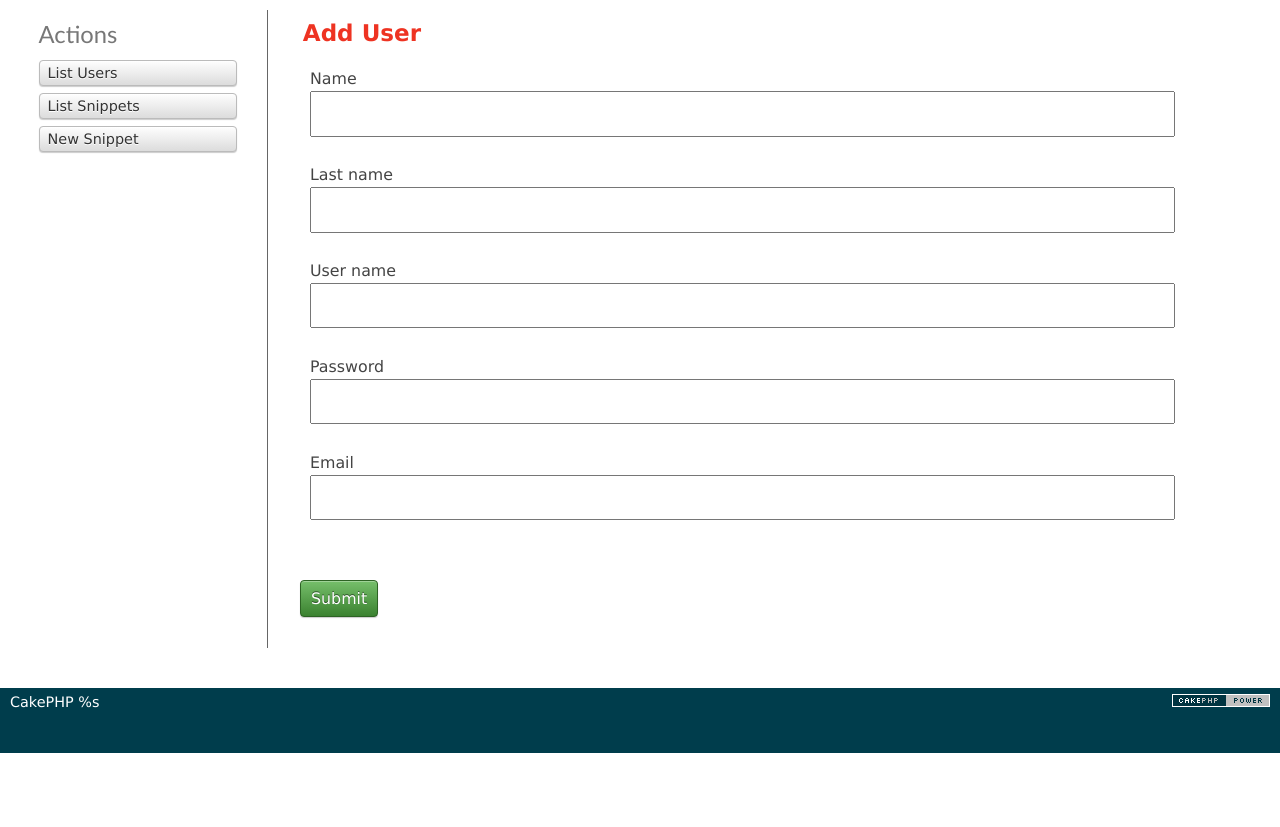
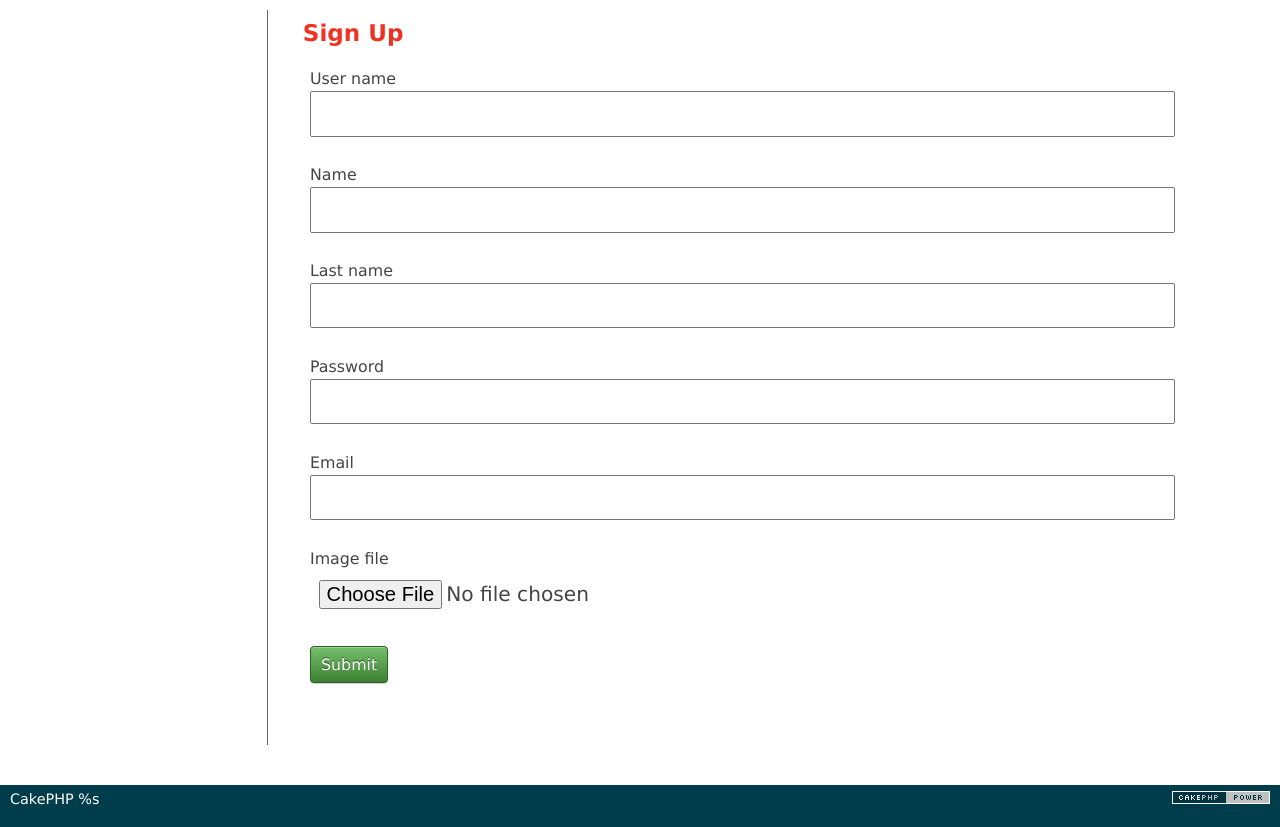
Before and after one commit to MARFMS/ZER0ES, a CakePHP app: the page made by cakephp-2.7.5/app/View/Users/add.ctp in a window 1280 px wide. Shown: the part 47-874 px from the top of the page. Before the commit the page ends 800 px from the top, so only its background shows below. Run offline with PHP 8.4 and a stand-in for CakePHP, Linux system fonts and the light colour scheme; the template is opened without the code that fills it, so the values that code supplies are empty; form fields are guessed from the names that the template uses; some libraries are stand-ins or nearby versions.

Commit message:
usuarios pueden agregar una imagen cuando crean su perfil

```diff
--- a/cakephp-2.7.5/app/View/Users/add.ctp
+++ b/cakephp-2.7.5/app/View/Users/add.ctp
@@ -1,23 +1,14 @@
 <div class="users form">
-<?php echo $this->Form->create('User'); ?>
+<?php echo $this->Form->create('User', array('type' => 'file')); ?>
 	<fieldset>
-		<legend><?php echo __('Add User'); ?></legend>
+		<legend><?php echo __('Sign Up'); ?></legend>
 	<?php
+		echo $this->Form->input('user_name');
 		echo $this->Form->input('name');
 		echo $this->Form->input('last_name');
-		echo $this->Form->input('user_name');
 		echo $this->Form->input('password');
 		echo $this->Form->input('email');
+		echo $this->Form->input('image_file', array('type' => 'file'));
 	?>
-	</fieldset>
 <?php echo $this->Form->end(__('Submit')); ?>
 </div>
-<div class="actions">
-	<h3><?php echo __('Actions'); ?></h3>
-	<ul>
-
-		<li><?php echo $this->Html->link(__('List Users'), array('action' => 'index')); ?></li>
-		<li><?php echo $this->Html->link(__('List Snippets'), array('controller' => 'snippets', 'action' => 'index')); ?> </li>
-		<li><?php echo $this->Html->link(__('New Snippet'), array('controller' => 'snippets', 'action' => 'add')); ?> </li>
-	</ul>
-</div>
--- a/cakephp-2.7.5/app/View/Users/edit.ctp
+++ b/cakephp-2.7.5/app/View/Users/edit.ctp
@@ -9,6 +9,7 @@
 		echo $this->Form->input('user_name');
 		echo $this->Form->input('password');
 		echo $this->Form->input('email');
+		echo $this->Form->input('image');
 	?>
 	</fieldset>
 <?php echo $this->Form->end(__('Submit')); ?>
--- a/cakephp-2.7.5/app/View/Users/index.ctp
+++ b/cakephp-2.7.5/app/View/Users/index.ctp
@@ -9,6 +9,7 @@
 			<th><?php echo $this->Paginator->sort('user_name'); ?></th>
 			<th><?php echo $this->Paginator->sort('password'); ?></th>
 			<th><?php echo $this->Paginator->sort('email'); ?></th>
+			<th><?php echo $this->Paginator->sort('image'); ?></th>
 			<th class="actions"><?php echo __('Actions'); ?></th>
 	</tr>
 	</thead>
@@ -21,6 +22,7 @@
 		<td><?php echo h($user['User']['user_name']); ?>&nbsp;</td>
 		<td><?php echo h($user['User']['password']); ?>&nbsp;</td>
 		<td><?php echo h($user['User']['email']); ?>&nbsp;</td>
+		<td><?php echo h($user['User']['image']); ?>&nbsp;</td>
 		<td class="actions">
 			<?php echo $this->Html->link(__('View'), array('action' => 'view', $user['User']['id'])); ?>
 			<?php echo $this->Html->link(__('Edit'), array('action' => 'edit', $user['User']['id'])); ?>
--- a/database/database_dump_20151113.sql
+++ b/database/database_dump_20151113.sql
@@ -68,7 +68,7 @@ CREATE TABLE `snippets` (
 
 LOCK TABLES `snippets` WRITE;
 /*!40000 ALTER TABLE `snippets` DISABLE KEYS */;
-INSERT INTO `snippets` VALUES (1,1,4,2,'Java','System.out.println(\"Hello, World\");',NULL);
+INSERT INTO `snippets` VALUES (1,1,4,2,'Java','Hello World','System.out.println(\"Hello, World\");');
 /*!40000 ALTER TABLE `snippets` ENABLE KEYS */;
 UNLOCK TABLES;
 
@@ -112,6 +112,7 @@ CREATE TABLE `users` (
   `user_name` varchar(30) DEFAULT NULL,
   `password` varchar(255) DEFAULT NULL,
   `email` varchar(100) DEFAULT NULL,
+  `image` varchar(100) DEFAULT NULL,
   PRIMARY KEY (`id`)
 ) ENGINE=InnoDB AUTO_INCREMENT=2 DEFAULT CHARSET=utf8;
 /*!40101 SET character_set_client = @saved_cs_client */;
@@ -122,7 +123,7 @@ CREATE TABLE `users` (
 
 LOCK TABLES `users` WRITE;
 /*!40000 ALTER TABLE `users` DISABLE KEYS */;
-INSERT INTO `users` VALUES (1,'Asd','Asd','asd','asd','asd@asd.com');
+INSERT INTO `users` VALUES (1,'Asd','Asd','asd','asd','asd@asd.com','placeholder.png');
 /*!40000 ALTER TABLE `users` ENABLE KEYS */;
 UNLOCK TABLES;
 /*!40103 SET TIME_ZONE=@OLD_TIME_ZONE */;
```
Also changed, not shown: cakephp-2.7.5/app/Controller/UsersController.php (+17 -2 lines), cakephp-2.7.5/app/Model/User.php (+34 -37 lines), cakephp-2.7.5/app/View/Users/view.ctp (+9 -0 lines), cakephp-2.7.5/app/webroot/img/user_imgs/1447724645-1.jpg (added), cakephp-2.7.5/app/webroot/img/user_imgs/placeholder.png (added).
